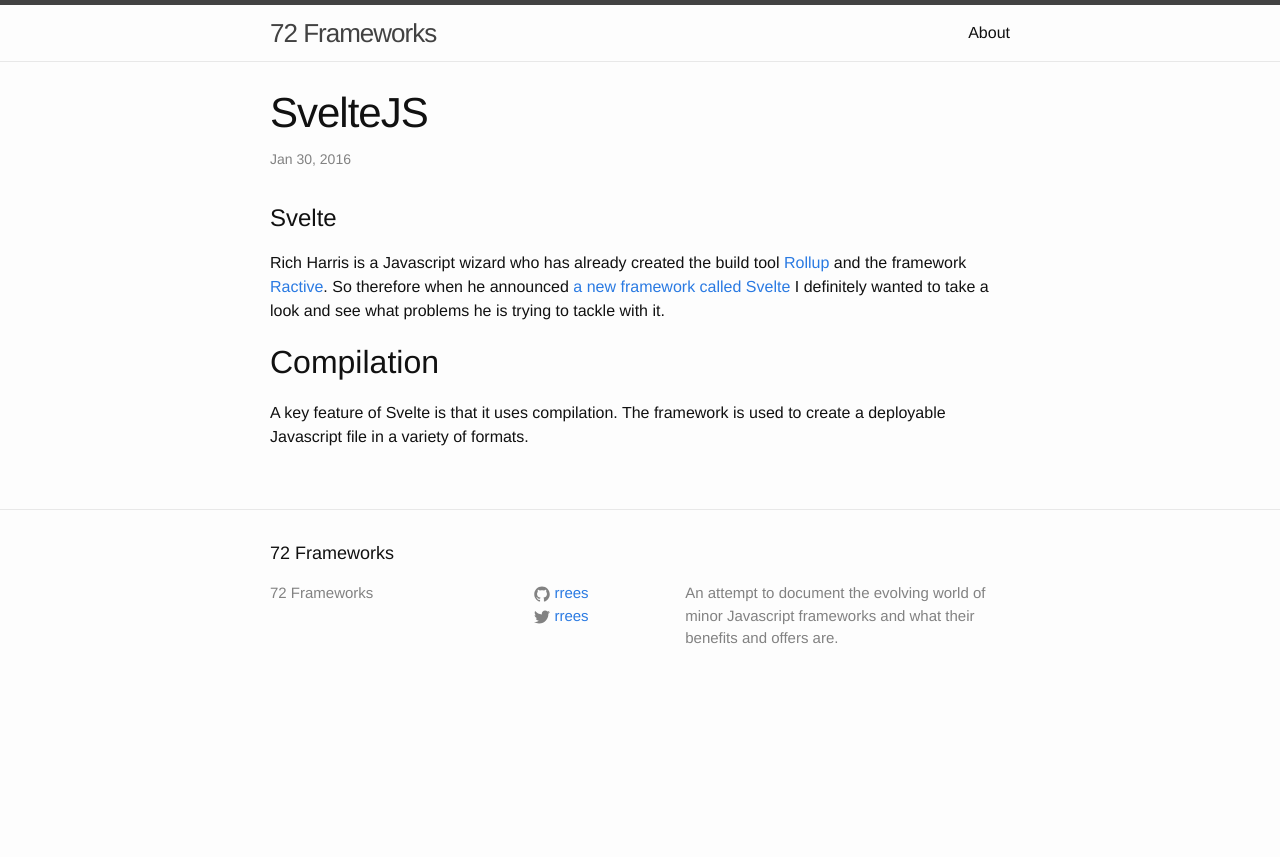
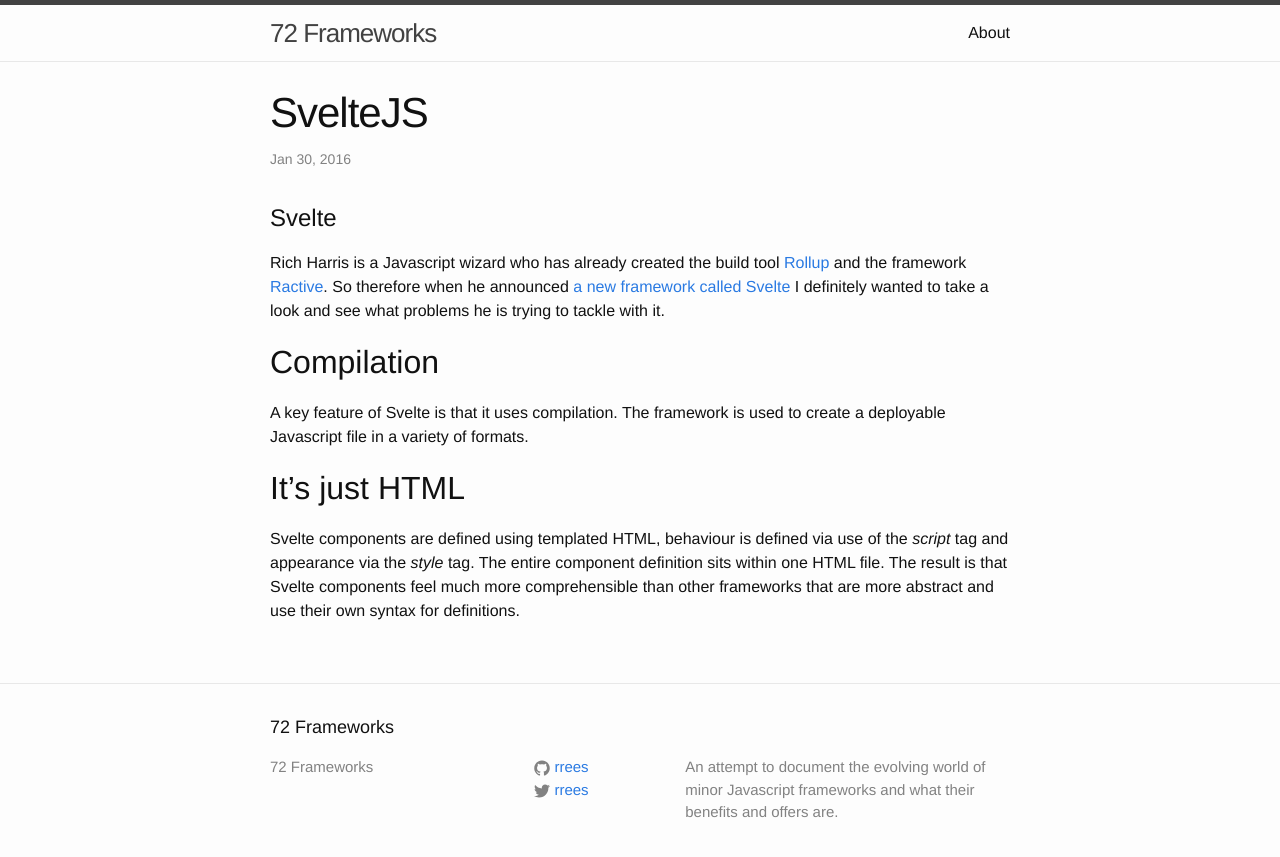
Before and after one commit to rrees/72-frameworks, a Jekyll site: the page built from _posts/2016-01-30-svelte.md, in a window 1280 px wide. Shown: the top 857 px of the page. Built offline with Jekyll 4.4.1, drawn with Linux system fonts in a browser that asks for light colours.

Commit message:
Adds a point about Svelte's use of standards

```diff
--- a/_posts/2016-01-30-svelte.md
+++ b/_posts/2016-01-30-svelte.md
@@ -11,3 +11,7 @@
 ## Compilation
 
 A key feature of Svelte is that it uses compilation. The framework is used to create a deployable Javascript file in a variety of formats.
+
+## It's just HTML
+
+Svelte components are defined using templated HTML, behaviour is defined via use of the *script* tag and appearance via the *style* tag. The entire component definition sits within one HTML file. The result is that Svelte components feel much more comprehensible than other frameworks that are more abstract and use their own syntax for definitions.
```
